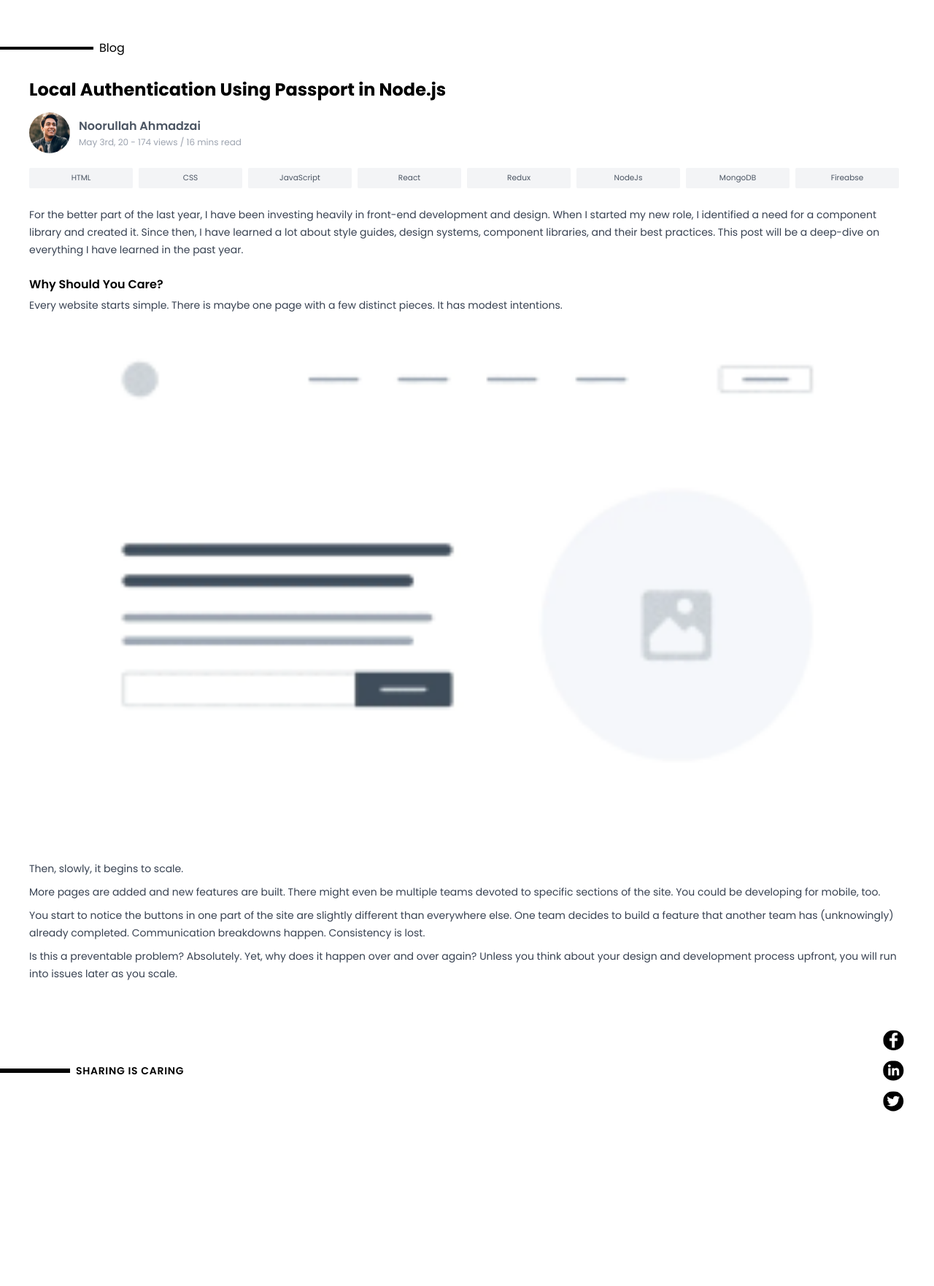
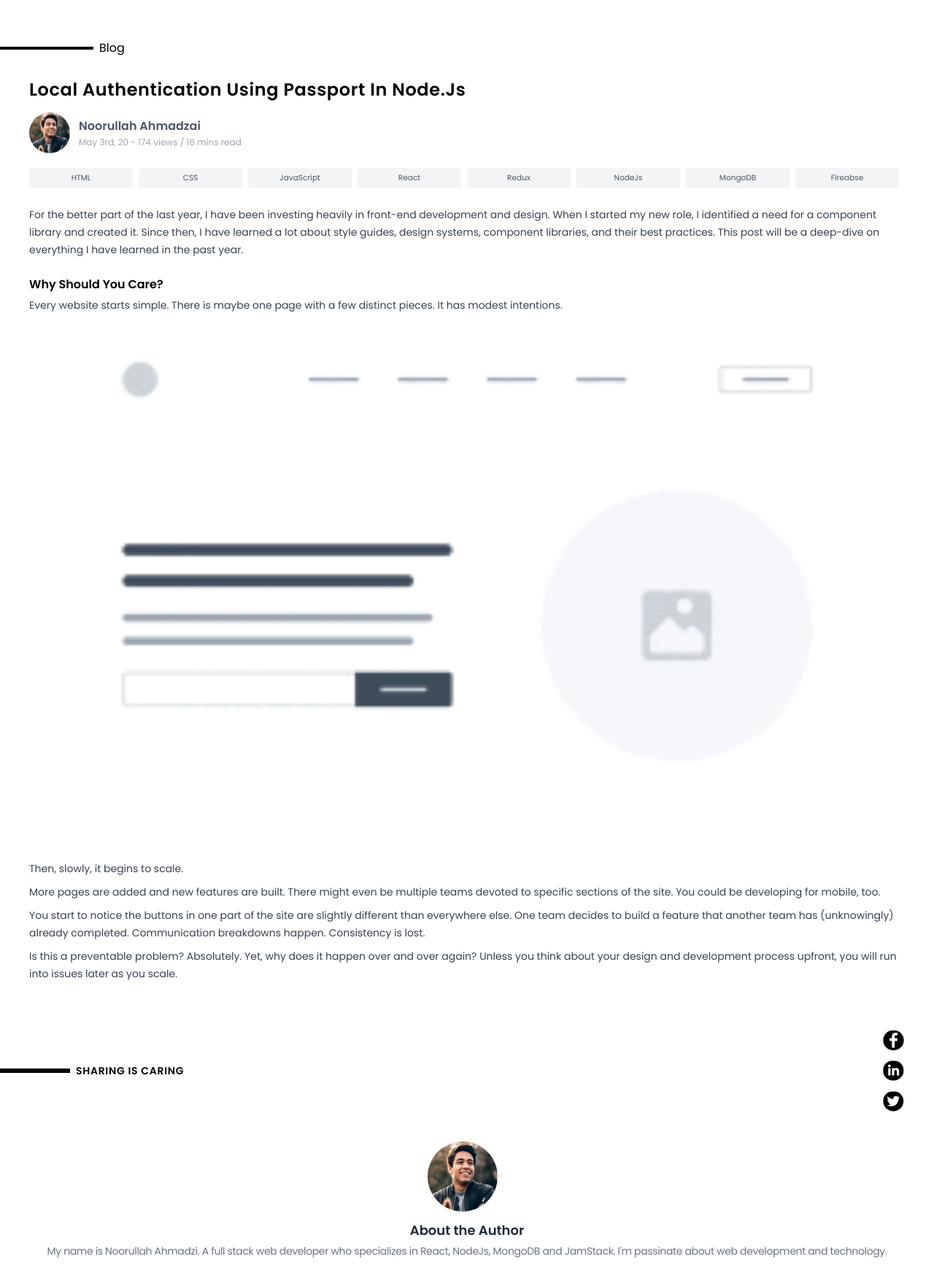
Before and after one commit to noor-codes/noorullah.dev, a Next.js app: page / in a window 1280 px wide. Shown: the top 1762 px of the page at 73% size. Before the commit the page ends 1700 px from the top, so only its background shows below. Built offline with nearby package versions, Linux system fonts and the light colour scheme.

Commit message:
About the Author Section

```diff
--- a/pages/index.js
+++ b/pages/index.js
@@ -22,7 +22,7 @@ const Blog = () => (
     </div>
     <main className="container px-2">
       <div className="mt-8 mb-4 px-8">
-        <h1 className="font-bold leading-tight text-2xl">
+        <h1 className="font-semibold leading-tight text-2xl tracking-wide capitalize">
           Local Authentication Using Passport in Node.js
         </h1>
       </div>
@@ -118,6 +118,17 @@ const Blog = () => (
         <TwitterSVG />
       </div>
     </div>
+
+    <div className="flex flex-col items-center font-sans ml-8 mr-8 mt-10 text-center">
+      <img className="rounded-full h-24 w-24 mr-3" src="/img/profile.png" alt="profile" />
+      <div>
+        <h2 className="text-lg font-semibold text-gray-800 mt-3">About the Author</h2>
+        <p className="text-sm mt-1 text-gray-500  tracking-tight">
+          My name is Noorullah Ahmadzi. A full stack web developer who specializes in React, NodeJs,
+          MongoDB and JamStack. I&apos;m passinate about web development and technology.
+        </p>
+      </div>
+    </div>
   </div>
 )
 
```
